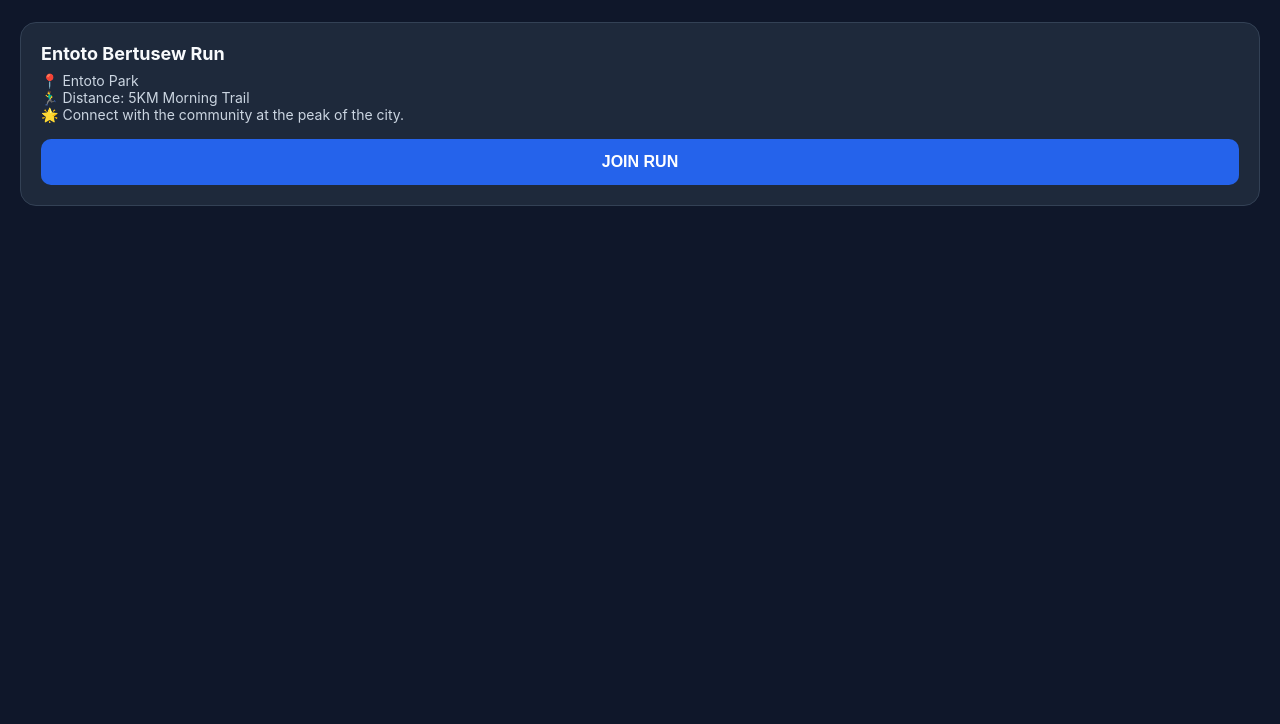
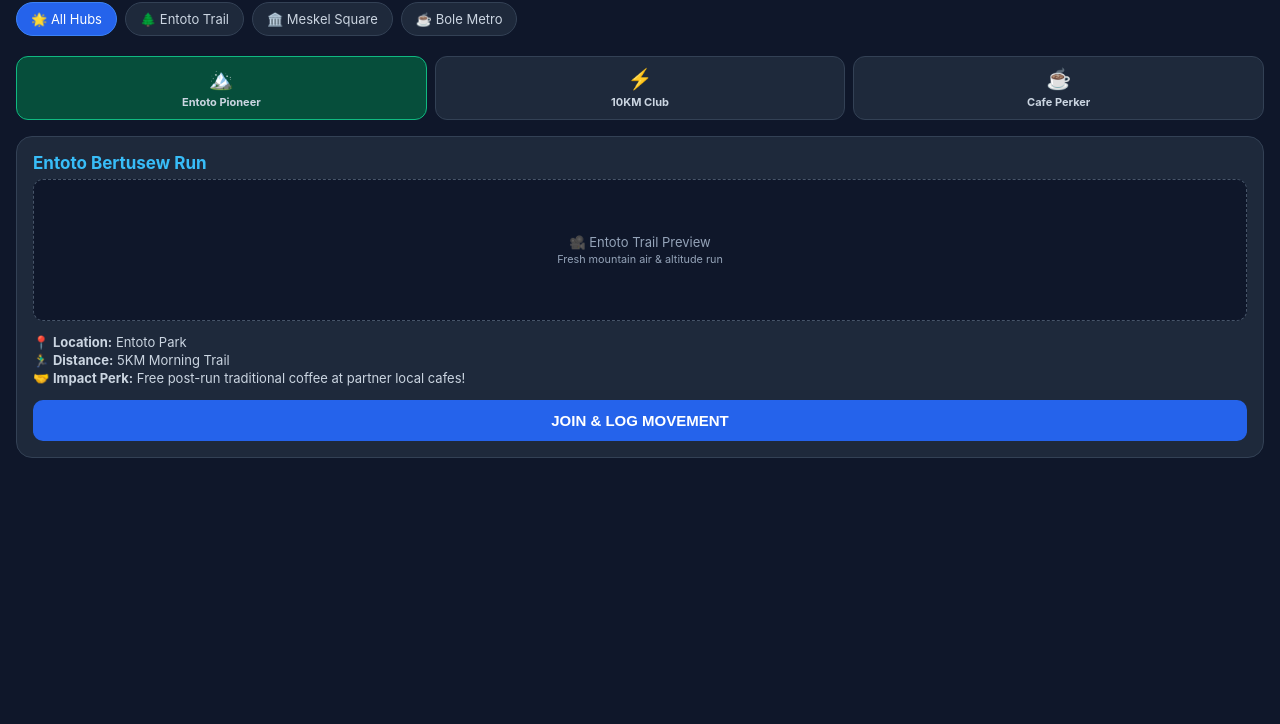
Before and after one commit to yonatan17tsegaye17-sys/addis-activeET, a website: page public/index.html in a window 1280 px wide. Shown: the part 76-800 px from the top of the page. Drawn offline with Linux system fonts and the light colour scheme; a script that the page names is missing.

Commit message:
Update index.html

```diff
--- a/public/index.html
+++ b/public/index.html
@@ -11,46 +11,119 @@
             background-color: #0f172a;
             color: #f8fafc;
             margin: 0;
-            padding: 20px;
+            padding: 16px;
         }
         .header {
             text-align: center;
-            margin-bottom: 24px;
+            margin-bottom: 16px;
         }
         .header h1 {
-            color: #38bdf8;
-            margin: 0 0 8px 0;
-            font-size: 24px;
+            color: #facc15;
+            margin: 0 0 4px 0;
+            font-size: 22px;
         }
         .header p {
             color: #94a3b8;
-            font-size: 14px;
+            font-size: 13px;
             margin: 0;
+        }
+        /* Neighborhood Selector Tabs */
+        .tabs {
+            display: flex;
+            gap: 8px;
+            overflow-x: auto;
+            margin-bottom: 16px;
+            padding-bottom: 4px;
+        }
+        .tab {
+            background: #1e293b;
+            border: 1px solid #334155;
+            color: #cbd5e1;
+            padding: 8px 14px;
+            border-radius: 20px;
+            font-size: 13px;
+            white-space: nowrap;
+            cursor: pointer;
+        }
+        .tab.active {
+            background: #2563eb;
+            color: white;
+            border-color: #3b82f6;
         }
         .card {
             background: #1e293b;
             border-radius: 16px;
-            padding: 20px;
+            padding: 16px;
             margin-bottom: 16px;
             border: 1px solid #334155;
         }
         .card h3 {
-            margin: 0 0 8px 0;
-            font-size: 18px;
+            margin: 0 0 6px 0;
+            font-size: 17px;
+            color: #38bdf8;
         }
         .card p {
             color: #cbd5e1;
-            font-size: 14px;
-            margin: 0 0 16px 0;
+            font-size: 13px;
+            margin: 0 0 12px 0;
+            line-height: 1.4;
+        }
+        /* Video Preview Container */
+        .video-box {
+            background: #0f172a;
+            border-radius: 10px;
+            height: 140px;
+            display: flex;
+            align-items: center;
+            justify-content: center;
+            margin-bottom: 12px;
+            border: 1px dashed #475569;
+            color: #94a3b8;
+            font-size: 13px;
+            text-align: center;
+            position: relative;
+            overflow: hidden;
+        }
+        .video-box video {
+            width: 100%;
+            height: 100%;
+            object-fit: cover;
+        }
+        /* Gamification Badges */
+        .badges-section {
+            display: flex;
+            gap: 8px;
+            margin-bottom: 16px;
+        }
+        .badge {
+            background: #1e293b;
+            border: 1px solid #334155;
+            border-radius: 12px;
+            padding: 10px;
+            text-align: center;
+            flex: 1;
+        }
+        .badge.unlocked {
+            border-color: #10b981;
+            background: #064e3b;
+        }
+        .badge-icon {
+            font-size: 20px;
+            margin-bottom: 4px;
+        }
+        .badge-title {
+            font-size: 11px;
+            color: #cbd5e1;
+            font-weight: bold;
         }
         .btn {
             background: #2563eb;
             color: white;
             border: none;
             width: 100%;
-            padding: 14px;
+            padding: 12px;
             border-radius: 10px;
-            font-size: 16px;
+            font-size: 15px;
             font-weight: bold;
             cursor: pointer;
         }
@@ -62,24 +135,57 @@
             background: #065f46;
             color: #6ee7b7;
             padding: 12px;
-            border-radius: 8px;
+            border-radius: 10px;
             text-align: center;
-            margin-top: 16px;
+            margin-top: 12px;
             font-weight: bold;
+            font-size: 13px;
         }
     </style>
 </head>
 <body>
     <div class="header">
         <h1>🇪🇹 Addis Active</h1>
-        <p>Discover & Connect with Addis through Movement</p>
+        <p>Movement Connects Addis Ababa</p>
     </div>
 
-    <div class="card">
+    <!-- 1. Neighborhood Hub Tabs -->
+    <div class="tabs">
+        <div class="tab active" onclick="filterHub('all')">🌟 All Hubs</div>
+        <div class="tab" onclick="filterHub('entoto')">🌲 Entoto Trail</div>
+        <div class="tab" onclick="filterHub('meskel')">🏛️ Meskel Square</div>
+        <div class="tab" onclick="filterHub('bole')">☕ Bole Metro</div>
+    </div>
+
+    <!-- Gamification & Badges Section -->
+    <div class="badges-section">
+        <div class="badge unlocked" id="badge-1">
+            <div class="badge-icon">🏔️</div>
+            <div class="badge-title">Entoto Pioneer</div>
+        </div>
+        <div class="badge" id="badge-2">
+            <div class="badge-icon">⚡</div>
+            <div class="badge-title">10KM Club</div>
+        </div>
+        <div class="badge" id="badge-3">
+            <div class="badge-icon">☕</div>
+            <div class="badge-title">Cafe Perker</div>
+        </div>
+    </div>
+
+    <!-- Event Card with Video Exploration & Fitness Tracker -->
+    <div class="card" data-hub="entoto">
         <h3>Entoto Bertusew Run</h3>
-        <p>📍 Entoto Park<br>🏃‍♂️ Distance: 5KM Morning Trail<br>🌟 Connect with the community at the peak of the city.</p>
-        <button class="btn" onclick="joinRun()">JOIN RUN</button>
-        <div id="success-msg">🎉 You're officially registered for the run!</div>
+
+        <!-- 2. Video-Based Exploration Preview -->
+        <div class="video-box">
+            <span>🎥 Entoto Trail Preview<br><small>Fresh mountain air & altitude run</small></span>
+        </div>
+
+        <p>📍 <strong>Location:</strong> Entoto Park<br>🏃‍♂️ <strong>Distance:</strong> 5KM Morning Trail<br>🤝 <strong>Impact Perk:</strong> Free post-run traditional coffee at partner local cafes!</p>
+
+        <button class="btn" onclick="joinRun()">JOIN & LOG MOVEMENT</button>
+        <div id="success-msg">🎉 Registered! +5KM added to your fitness tracker. Badge Unlocked!</div>
     </div>
 
     <script>
@@ -90,10 +196,19 @@
             document.querySelector('.btn').style.display = 'none';
             document.getElementById('success-msg').style.display = 'block';
 
+            // Unlock Badge visually
+            document.getElementById('badge-2').classList.add('unlocked');
+
             if (tg.HapticFeedback) {
                 tg.HapticFeedback.notificationOccurred('success');
             }
         }
+
+        function filterHub(hub) {
+            const tabs = document.querySelectorAll('.tab');
+            tabs.forEach(t => t.classList.remove('active'));
+            event.target.classList.add('active');
+        }
     </script>
 </body>
 </html>
```
